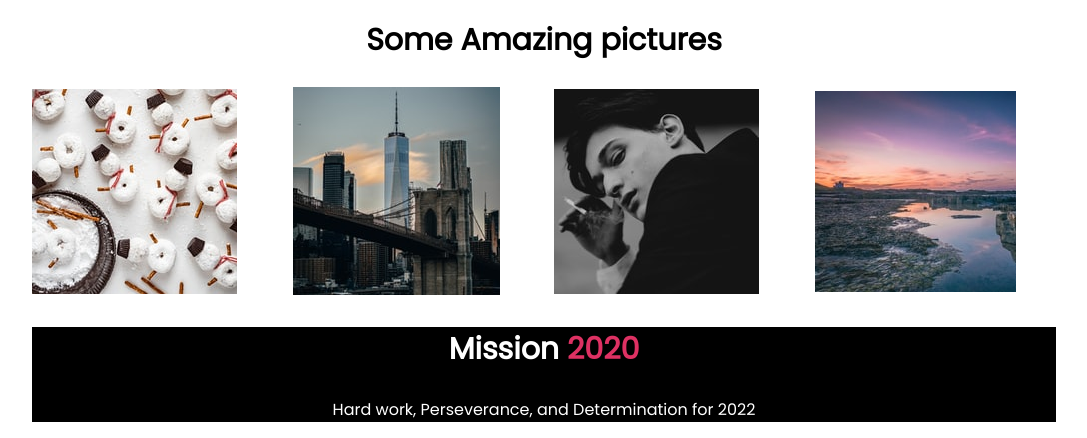
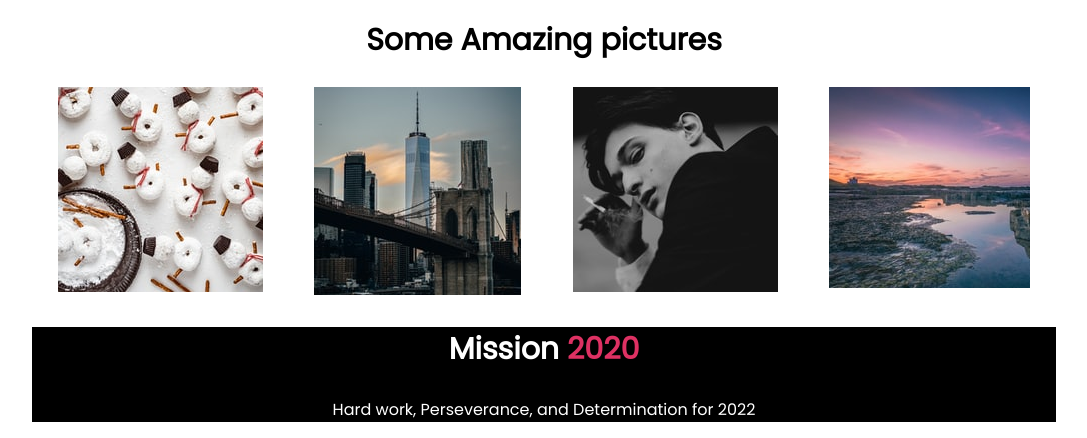
Before and after one commit to Fathir-shishir/assignment-one, a plain HTML site: page index.html in a window 1280 px wide. Shown: the part 1712-2150 px from the top of the page, without its empty margins (96-1183 px from the left). Drawn offline with Linux system fonts and the light colour scheme.

Commit message:
few changes

```diff
--- a/css/style.css
+++ b/css/style.css
@@ -115,15 +115,9 @@ h1{
 }
 .section-five-flex{
     display: flex;
-    gap: 2%;
-    align-items: center;
+    justify-content: space-around;
 
 }
-
-.section-five-picture{
-width: 25%;
-}
-
 .section-six{
  text-align: center;
  background-color: black;
```
